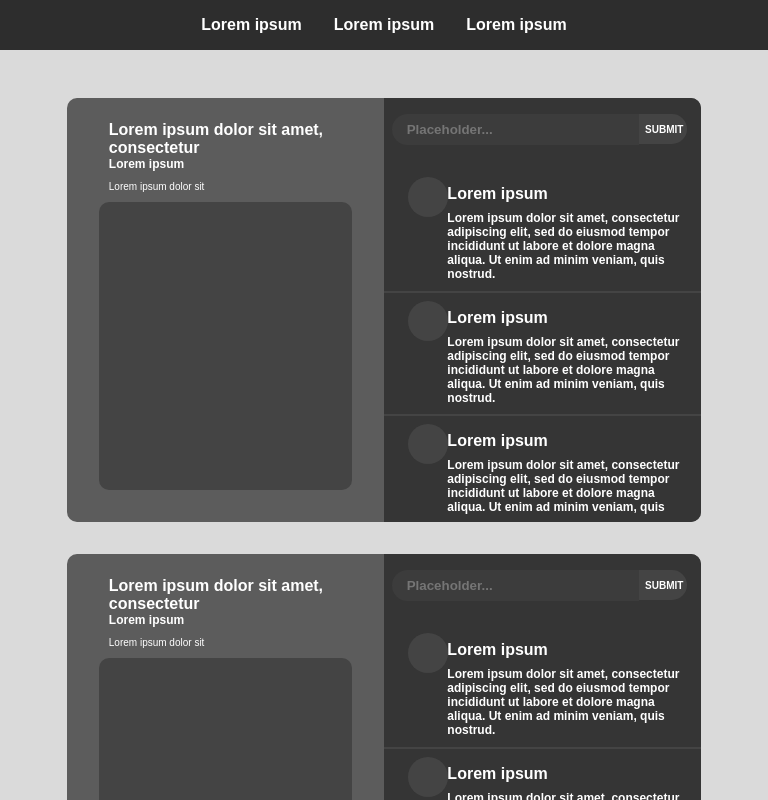
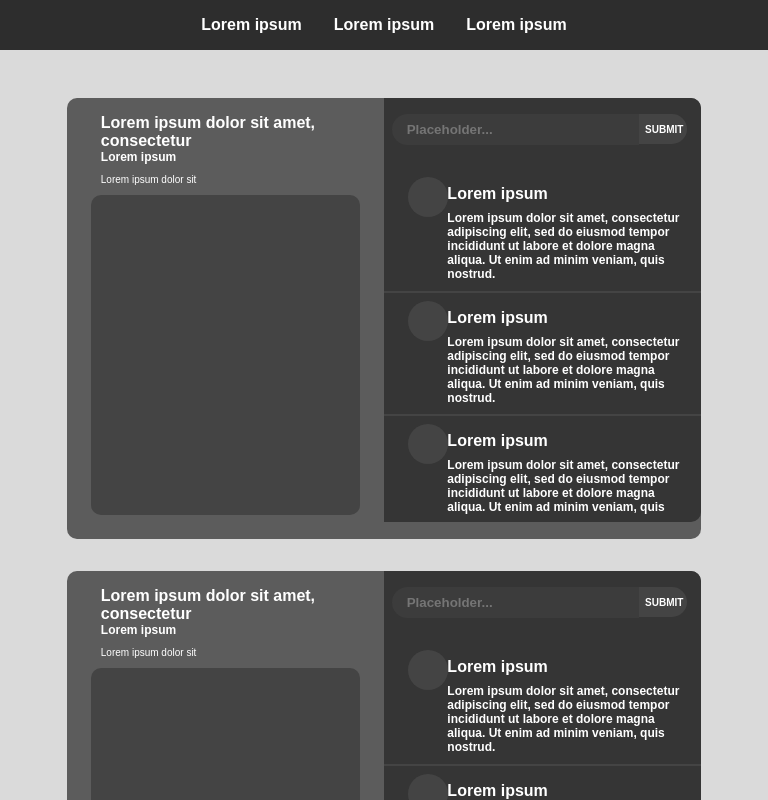
Before and after one commit to AuraSp/Post-Template, a React (Create React App) app: page / in a window 768 px wide. Shown: the top 800 px of the page. Built offline with nearby package versions, Linux system fonts and the light colour scheme.

Commit message:
minor fixes

```diff
--- a/src/index.css
+++ b/src/index.css
@@ -1,7 +1,6 @@
 :root {
   /* COLOR SECTION */
   --text-color: #ffffff;
-  --dropdown-nav-bg: #252525;
 
   --header-bg: #2d2d2d;
   --main-bg: #dadada;
--- a/src/styles/@media.css
+++ b/src/styles/@media.css
@@ -26,11 +26,7 @@
             -ms-flex-direction: column-reverse;
         flex-direction: column-reverse;
 
-        padding: 0 var(--big-unit) var(--big-unit) var(--big-unit);
-    }
-
-    .post-space {
-        height: 18em;
+        padding: 0 calc(var(--medium-unit) + 0.5em) calc(var(--medium-unit) + 0.5em) calc(var(--medium-unit) + 0.5em);
     }
 
     .post-description {
--- a/src/styles/header.css
+++ b/src/styles/header.css
@@ -47,19 +47,20 @@ nav:first-of-type a {
 
     z-index: 1;
 
-    background-color: var(--dropdown-nav-bg);
+    background-color: var(--post-card-bg);
 }
 
 .dropdown-open a {
     display: block;
 
-    padding: 1em;
+    padding:calc(var(--small-unit) + 0.3em);
 
     text-decoration: none;
     font-size: 40px;
+    font-weight: 800;
 
     color: var(--text-color);
-    border-bottom: 2px solid var(--post-card-bg);
+    border-bottom: 5px solid #818181;
 }
 
 .dropdown-header {
```
